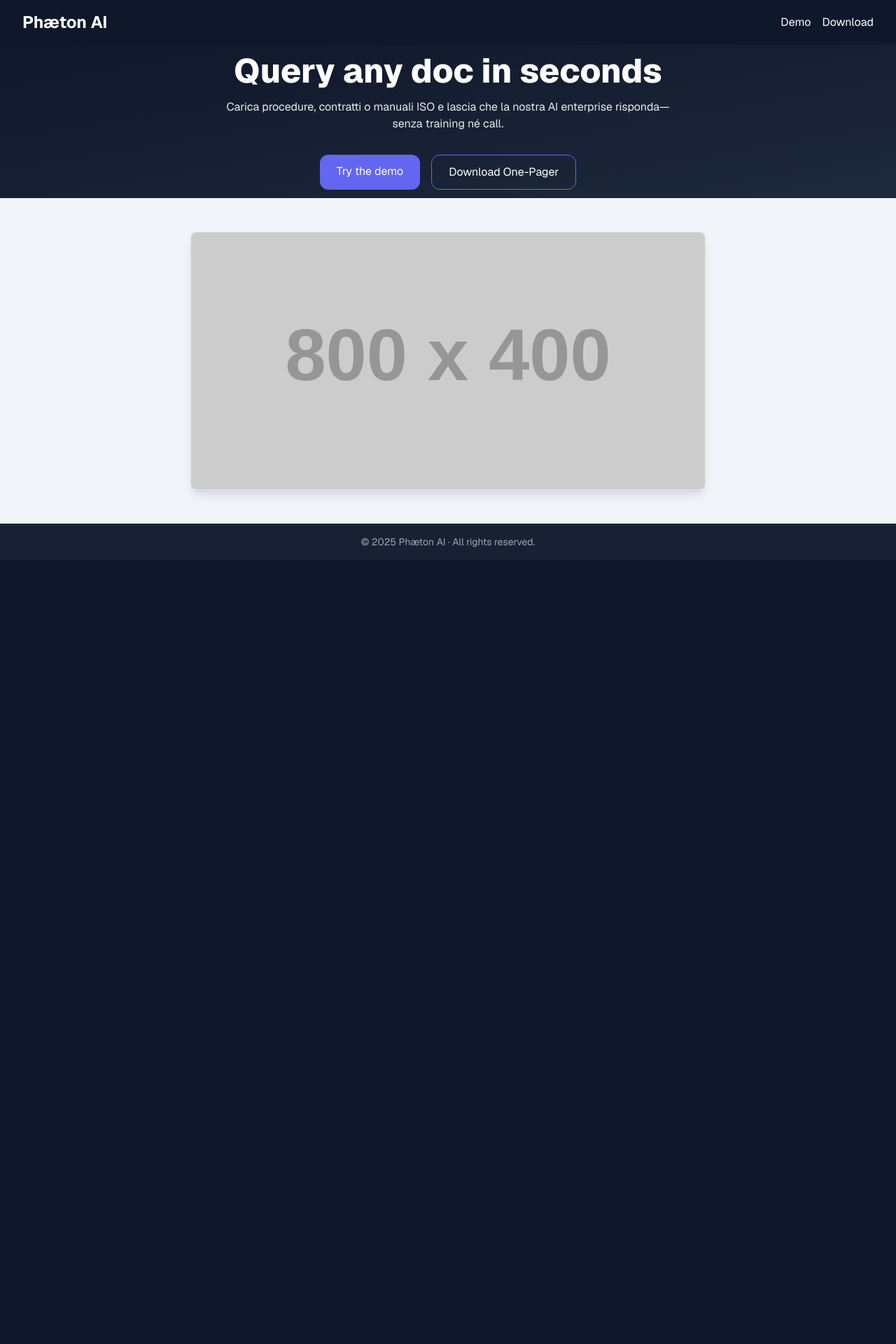
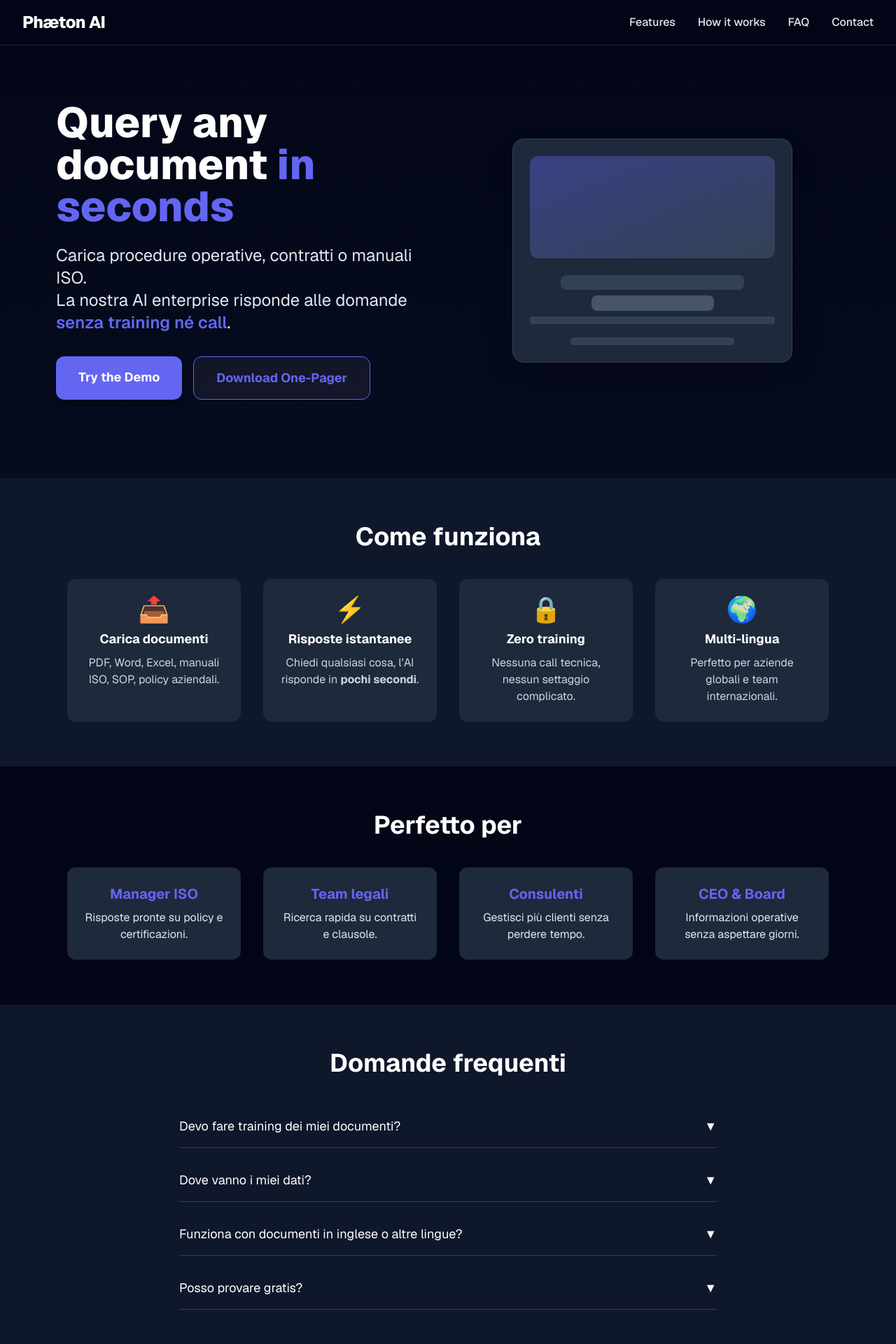
Before and after one commit to FiliKRC/phaeton-landing, a Next.js app: page / in a window 1280 px wide. Shown: the top 1920 px of the page at 70% size. Before the commit the page ends 800 px from the top, so only its background shows below. Built offline with nearby package versions, Linux system fonts and the light colour scheme.

Commit message:
Nuova landing super professionale

```diff
--- a/src/app/page.tsx
+++ b/src/app/page.tsx
@@ -1,50 +1,164 @@
-'use client'
+"use client";
+import { useState } from "react";
+
+// FAQ data (puoi aggiungerne altre)
+const faqs = [
+  {
+    question: "Devo fare training dei miei documenti?",
+    answer: "No! Carica subito file PDF, Word o Excel. La nostra AI li legge al volo e risponde senza configurazioni.",
+  },
+  {
+    question: "Dove vanno i miei dati?",
+    answer: "Restano al sicuro, processati solo per rispondere. Nessun dato venduto, mai.",
+  },
+  {
+    question: "Funziona con documenti in inglese o altre lingue?",
+    answer: "Sì, supportiamo italiano, inglese, spagnolo, francese e molte altre.",
+  },
+  {
+    question: "Posso provare gratis?",
+    answer: "Certo! Clicca su Try the Demo e inizia subito.",
+  },
+];
 
 export default function Home() {
+  const [open, setOpen] = useState<number | null>(null);
+
   return (
-    <main className="min-h-screen flex flex-col">
-      {/* 1) Navbar */}
-      <nav className="flex items-center justify-between px-8 py-4 bg-slate-900 text-white">
-        <h1 className="text-2xl font-bold">Phæton AI</h1>
-        <div className="space-x-4">
-          <a href="#demo" className="hover:underline">Demo</a>
-          <a href="#one-pager" className="hover:underline">Download</a>
+    <main className="bg-gradient-to-b from-slate-950 to-slate-900 min-h-screen flex flex-col">
+      {/* Navbar */}
+      <nav className="sticky top-0 z-50 bg-slate-950/90 backdrop-blur flex items-center justify-between px-8 py-4 border-b border-slate-800">
+        <div className="flex items-center gap-2">
+          <span className="font-extrabold text-2xl text-white tracking-tight">Phæton AI</span>
+        </div>
+        <div className="flex items-center gap-8 text-slate-200 text-base font-medium">
+          <a href="#features" className="hover:text-primary transition">Features</a>
+          <a href="#how" className="hover:text-primary transition">How it works</a>
+          <a href="#faq" className="hover:text-primary transition">FAQ</a>
+          <a href="#contact" className="hover:text-primary transition">Contact</a>
         </div>
       </nav>
 
-      {/* 2) Hero */}
-      <section className="flex-1 flex flex-col items-center justify-center text-center bg-gradient-to-br from-slate-900 to-slate-800 text-white px-4">
-        <h2 className="text-5xl font-extrabold mb-4">
-          Query any doc in seconds
-        </h2>
-        <p className="max-w-2xl mb-8 opacity-90">
-          Carica procedure, contratti o manuali ISO e lascia che la nostra AI enterprise risponda—
-          senza training né call.
-        </p>
-        <div className="flex gap-4">
-          <a href="https://demo.phaeton-ai.com" className="px-6 py-3 rounded-xl bg-primary hover:bg-primary-dark transition">
-            Try the demo
-          </a>
-          <a href="/one-pager.pdf" className="px-6 py-3 rounded-xl border border-primary hover:bg-primary/20 transition">
-            Download One-Pager
-          </a>
+      {/* Hero */}
+      <section className="flex flex-col md:flex-row items-center justify-between gap-12 px-8 md:px-20 pt-20 pb-28">
+        <div className="flex-1">
+          <h1 className="text-5xl md:text-6xl font-extrabold text-white leading-tight mb-6">
+            Query any document <span className="text-primary">in seconds</span>
+          </h1>
+          <p className="text-xl md:text-2xl text-slate-200 mb-8 max-w-xl">
+            Carica procedure operative, contratti o manuali ISO.<br />
+            La nostra AI enterprise risponde alle domande<br className="hidden md:block" />
+            <span className="font-semibold text-primary">senza training né call</span>.
+          </p>
+          <div className="flex gap-4 flex-wrap">
+            <a
+              href="https://demo.phaeton-ai.com"
+              className="px-8 py-4 bg-primary hover:bg-primary-dark rounded-xl text-lg font-bold text-white shadow-lg transition"
+            >
+              Try the Demo
+            </a>
+            <a
+              href="/one-pager.pdf"
+              className="px-8 py-4 border border-primary rounded-xl text-lg font-bold text-primary bg-white/5 hover:bg-primary/10 transition"
+            >
+              Download One-Pager
+            </a>
+          </div>
+        </div>
+        <div className="flex-1 flex items-center justify-center">
+          {/* Finto mockup */}
+          <div className="bg-slate-800 rounded-2xl shadow-2xl border border-slate-700 p-6 w-[350px] md:w-[400px] h-[320px] flex flex-col justify-center items-center">
+            <div className="w-full h-40 bg-gradient-to-br from-primary/40 to-slate-700 rounded-xl mb-6"></div>
+            <div className="w-3/4 h-6 bg-slate-700 rounded-lg mb-2"></div>
+            <div className="w-1/2 h-6 bg-slate-600 rounded-lg mb-2"></div>
+            <div className="w-full h-3 bg-slate-700 rounded mb-1"></div>
+            <div className="w-full h-3 bg-slate-800 rounded mb-1"></div>
+            <div className="w-2/3 h-3 bg-slate-700 rounded"></div>
+          </div>
         </div>
       </section>
 
-      {/* 3) Mockup/Image */}
-      <section className="py-12 bg-slate-100 dark:bg-slate-900">
-        <div className="max-w-3xl mx-auto px-4">
-          <img
-            src="https://placehold.co/800x400?text=Dashboard+Preview"
-            alt="Dashboard preview"
-            className="w-full rounded-lg shadow-lg border"
-          />
+      {/* How it works */}
+      <section id="how" className="py-16 px-4 md:px-24 bg-slate-900">
+        <h2 className="text-3xl md:text-4xl font-bold text-center text-white mb-10">Come funziona</h2>
+        <div className="grid md:grid-cols-4 gap-8 max-w-6xl mx-auto">
+          <div className="bg-slate-800 rounded-xl p-6 flex flex-col items-center text-center">
+            <span className="text-4xl mb-2">📤</span>
+            <h3 className="font-bold text-lg text-white mb-2">Carica documenti</h3>
+            <p className="text-slate-300">PDF, Word, Excel, manuali ISO, SOP, policy aziendali.</p>
+          </div>
+          <div className="bg-slate-800 rounded-xl p-6 flex flex-col items-center text-center">
+            <span className="text-4xl mb-2">⚡</span>
+            <h3 className="font-bold text-lg text-white mb-2">Risposte istantanee</h3>
+            <p className="text-slate-300">Chiedi qualsiasi cosa, l’AI risponde in <b>pochi secondi</b>.</p>
+          </div>
+          <div className="bg-slate-800 rounded-xl p-6 flex flex-col items-center text-center">
+            <span className="text-4xl mb-2">🔒</span>
+            <h3 className="font-bold text-lg text-white mb-2">Zero training</h3>
+            <p className="text-slate-300">Nessuna call tecnica, nessun settaggio complicato.</p>
+          </div>
+          <div className="bg-slate-800 rounded-xl p-6 flex flex-col items-center text-center">
+            <span className="text-4xl mb-2">🌍</span>
+            <h3 className="font-bold text-lg text-white mb-2">Multi-lingua</h3>
+            <p className="text-slate-300">Perfetto per aziende globali e team internazionali.</p>
+          </div>
         </div>
       </section>
 
-      {/* 4) Footer */}
-      <footer className="py-4 text-center text-sm opacity-60 bg-slate-800 text-white">
-        © 2025 Phæton AI · All rights reserved.
+      {/* For whom */}
+      <section className="py-16 px-4 md:px-24 bg-slate-950">
+        <h2 className="text-3xl md:text-4xl font-bold text-center text-white mb-10">Perfetto per</h2>
+        <div className="grid md:grid-cols-4 gap-8 max-w-6xl mx-auto">
+          <div className="bg-slate-800 rounded-xl p-6 flex flex-col items-center text-center">
+            <span className="text-xl font-bold text-primary mb-2">Manager ISO</span>
+            <span className="text-slate-200">Risposte pronte su policy e certificazioni.</span>
+          </div>
+          <div className="bg-slate-800 rounded-xl p-6 flex flex-col items-center text-center">
+            <span className="text-xl font-bold text-primary mb-2">Team legali</span>
+            <span className="text-slate-200">Ricerca rapida su contratti e clausole.</span>
+          </div>
+          <div className="bg-slate-800 rounded-xl p-6 flex flex-col items-center text-center">
+            <span className="text-xl font-bold text-primary mb-2">Consulenti</span>
+            <span className="text-slate-200">Gestisci più clienti senza perdere tempo.</span>
+          </div>
+          <div className="bg-slate-800 rounded-xl p-6 flex flex-col items-center text-center">
+            <span className="text-xl font-bold text-primary mb-2">CEO & Board</span>
+            <span className="text-slate-200">Informazioni operative senza aspettare giorni.</span>
+          </div>
+        </div>
+      </section>
+
+      {/* FAQ */}
+      <section id="faq" className="py-16 px-4 md:px-24 bg-slate-900">
+        <h2 className="text-3xl md:text-4xl font-bold text-center text-white mb-10">Domande frequenti</h2>
+        <div className="max-w-3xl mx-auto">
+          {faqs.map((faq, i) => (
+            <div key={i} className="mb-4 border-b border-slate-700">
+              <button
+                onClick={() => setOpen(open === i ? null : i)}
+                className="w-full flex justify-between items-center py-4 text-lg text-white focus:outline-none"
+              >
+                <span>{faq.question}</span>
+                <span className="ml-4">{open === i ? "▲" : "▼"}</span>
+              </button>
+              {open === i && (
+                <div className="text-slate-300 pb-4">{faq.answer}</div>
+              )}
+            </div>
+          ))}
+        </div>
+      </section>
+
+      {/* Footer */}
+      <footer className="bg-slate-950 border-t border-slate-800 py-8 px-6 flex flex-col md:flex-row items-center justify-between text-slate-400 text-sm">
+        <div>
+          © 2025 Phæton AI • All rights reserved.
+        </div>
+        <div className="flex gap-6 mt-4 md:mt-0">
+          <a href="#" className="hover:text-primary">Privacy</a>
+          <a href="#" className="hover:text-primary">Contattaci</a>
+          <a href="#" className="hover:text-primary">LinkedIn</a>
+        </div>
       </footer>
     </main>
   );
```
